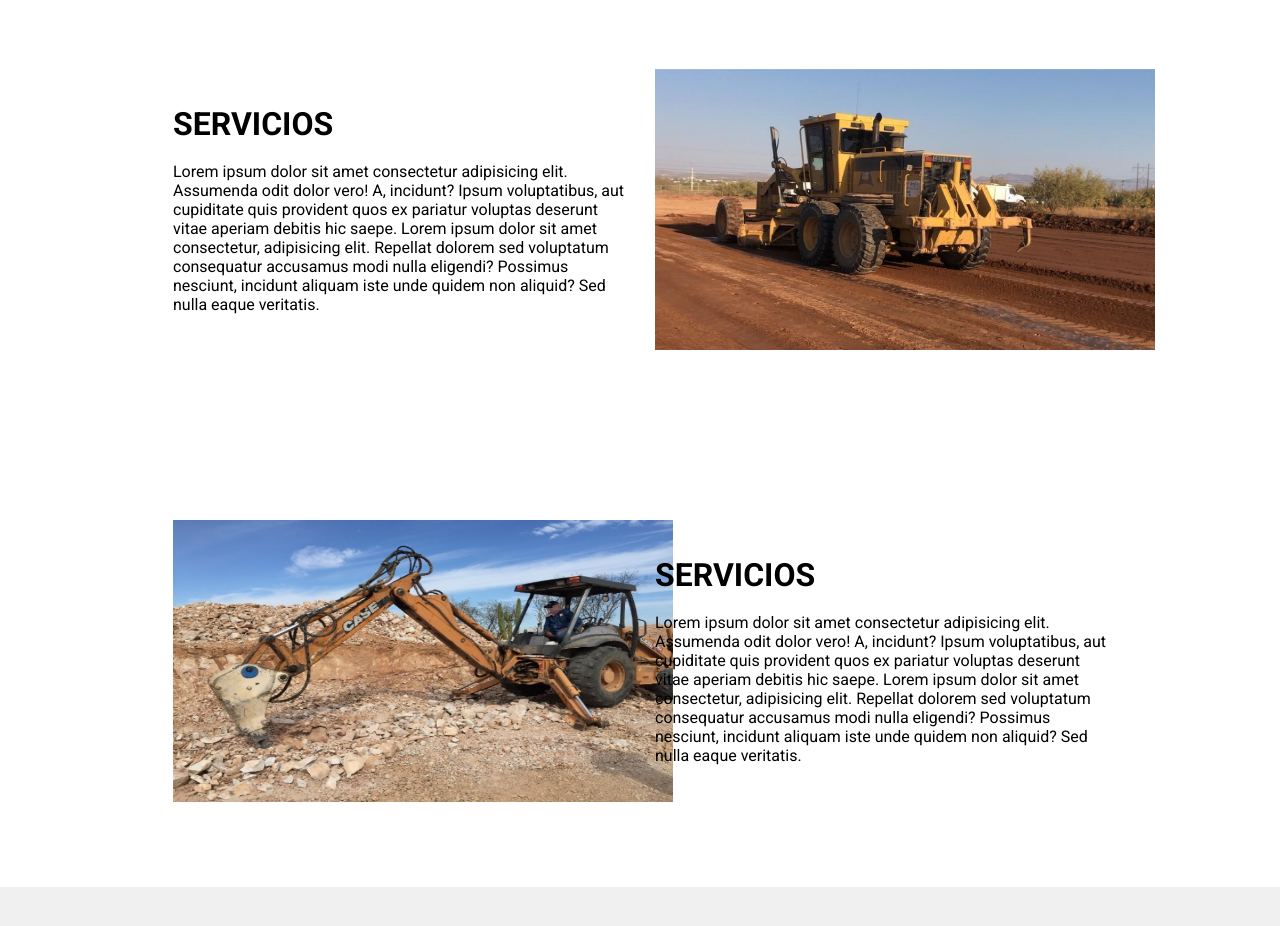
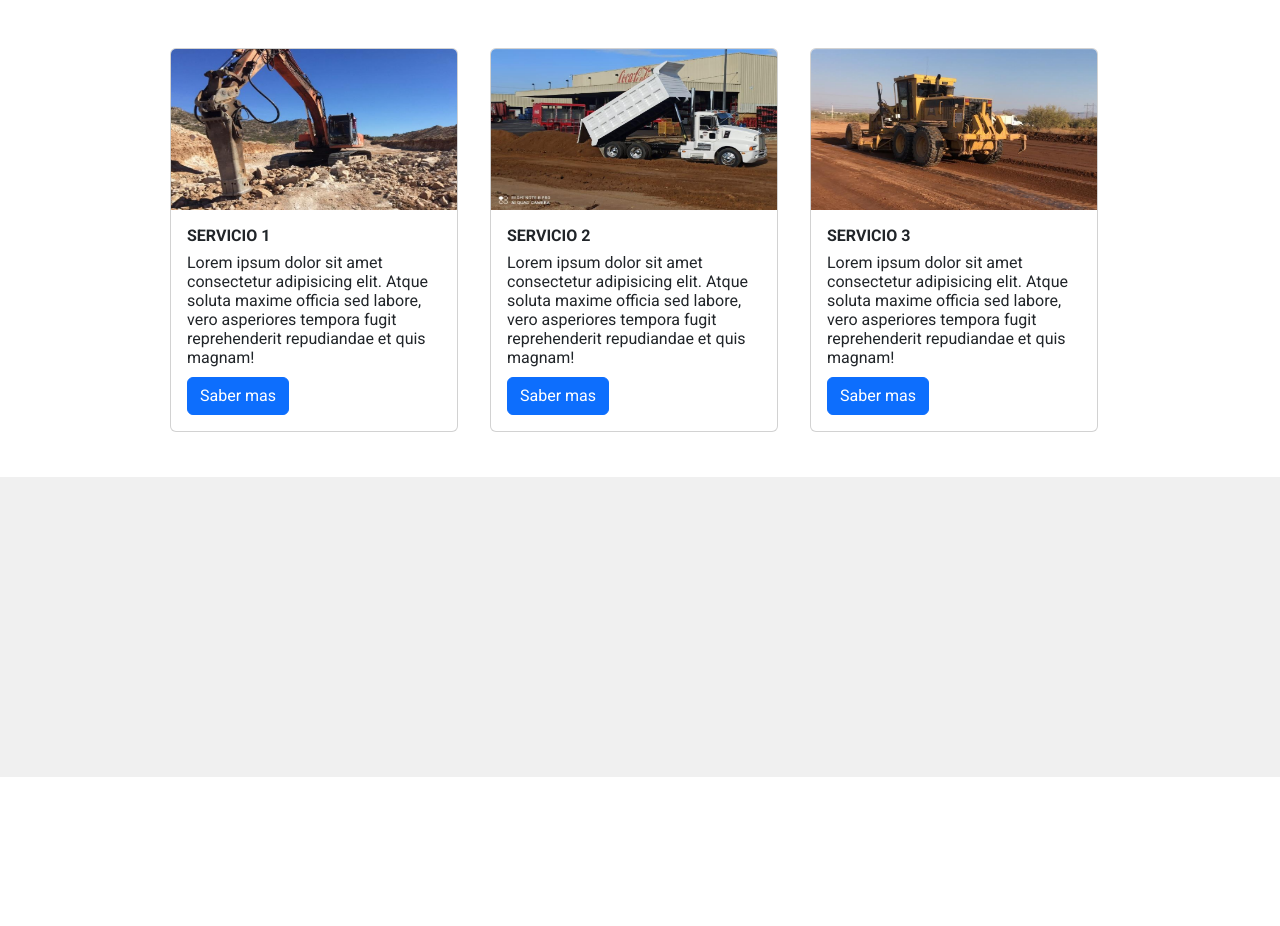
Before and after one commit to Yisus550/arqcPage, a website: page services.html in a window 1280 px wide. Shown: the part 934-1860 px from the top of the page. After the commit the page ends 1711 px from the top, so only its background shows below. Drawn offline with nearby package versions, Linux system fonts and the light colour scheme.

Commit message:
feat(services): se agrego nuevo estilo de cards

```diff
--- a/css/style.css
+++ b/css/style.css
@@ -406,8 +406,13 @@ nav {
     /* display: flex;
     justify-content: center;
     align-items: center; */
-    grid-template-columns: repeat(auto-fit, minmax(180px, 350px));
+    grid-template-columns: repeat(auto-fit, 1fr);
     gap: 20px;
+    text-align: left;
+}
+
+.services .cards-container a {
+    margin-top: 10px;
 }
 
 .services .card-item {
--- a/scss/bootstrap.scss
+++ b/scss/bootstrap.scss
@@ -7,3 +7,5 @@
 @import "../node_modules/bootstrap/scss/root";
 
 @import "../node_modules/bootstrap/scss/carousel";
+@import "../node_modules/bootstrap/scss/card";
+@import "../node_modules/bootstrap/scss/buttons";
--- a/services.html
+++ b/services.html
@@ -79,25 +79,38 @@
             </div>
         </section>
 
-        <article class="section-1 sec sec-2">
-            <div>
-                <h2>SERVICIOS</h2>
-                <br/>
-                <p>Lorem ipsum dolor sit amet consectetur adipisicing elit. Assumenda odit dolor vero! A, incidunt? Ipsum voluptatibus, aut cupiditate quis provident quos ex pariatur voluptas deserunt vitae aperiam debitis hic saepe. Lorem ipsum dolor sit amet consectetur, adipisicing elit. Repellat dolorem sed voluptatum consequatur accusamus modi nulla eligendi? Possimus nesciunt, incidunt aliquam iste unde quidem non aliquid? Sed nulla eaque veritatis.</p>
-            </div>
-            <img src="/img/photo3.png" alt="img">
-        </article>
+        <section class="cards sec sec-1 cards-container">
+            <article class="card" style="width: 18rem;">
+                <img src="./img/photo1.png" class="card-img-top" alt="">
+                <div class="card-body">
+                    <h5 class="card-title">SERVICIO 1</h5>
+                    <p class="card-text">Lorem ipsum dolor sit amet consectetur adipisicing elit. Atque soluta maxime officia sed labore, vero asperiores tempora fugit reprehenderit repudiandae et quis magnam!</p>
+                    <a href="" class="btn btn-primary">Saber mas</a>
+                </div>
+            </article>
 
+            <article class="card" style="width: 18rem;">
+                <img src="./img/photo2.png" class="card-img-top" alt="">
+                <div class="card-body">
+                    <h5 class="card-title">SERVICIO 2</h5>
+                    <p class="card-text">Lorem ipsum dolor sit amet consectetur adipisicing elit. Atque soluta maxime officia sed labore, vero asperiores tempora fugit reprehenderit repudiandae et quis magnam!</p>
+                    <a href="" class="btn btn-primary">Saber mas</a>
+                </div>
+            </article>
 
+            <article class="card" style="width: 18rem;">
+                <img src="./img/photo3.png" class="card-img-top" alt="">
+                <div class="card-body">
+                    <h5 class="card-title">SERVICIO 3</h5>
+                    <p class="card-text">Lorem ipsum dolor sit amet consectetur adipisicing elit. Atque soluta maxime officia sed labore, vero asperiores tempora fugit reprehenderit repudiandae et quis magnam!</p>
+                    <a href="" class="btn btn-primary">Saber mas</a>
+                </div>
+            </article>
+        </section>
 
-        <article class="section-1 sec sec-2">
-            <img src="/img/photo8.png" alt="img">
-            <div>
-                <h2>SERVICIOS</h2>
-                <br/>
-                <p>Lorem ipsum dolor sit amet consectetur adipisicing elit. Assumenda odit dolor vero! A, incidunt? Ipsum voluptatibus, aut cupiditate quis provident quos ex pariatur voluptas deserunt vitae aperiam debitis hic saepe. Lorem ipsum dolor sit amet consectetur, adipisicing elit. Repellat dolorem sed voluptatum consequatur accusamus modi nulla eligendi? Possimus nesciunt, incidunt aliquam iste unde quidem non aliquid? Sed nulla eaque veritatis.</p>
-            </div>
-        </article>
+        <section class="all-services">
+
+        </section>
     </main>
 
     <footer>
```
Also changed, not shown: css/bootstrap.css, 1 other file.
